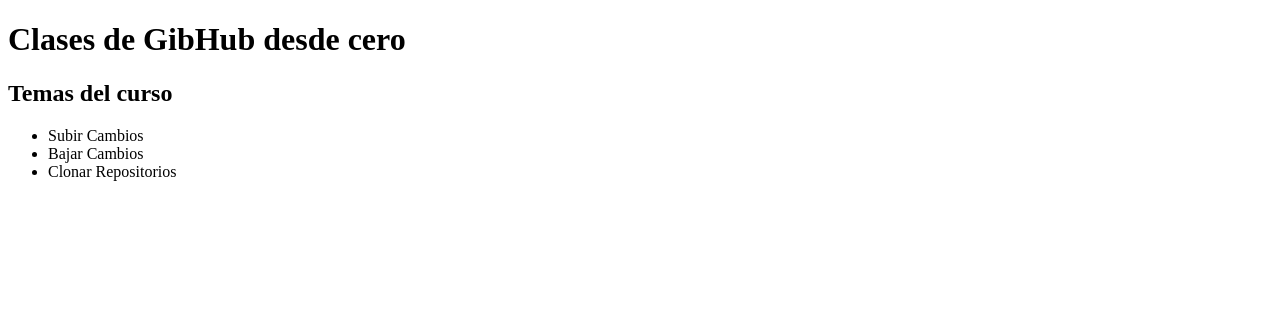
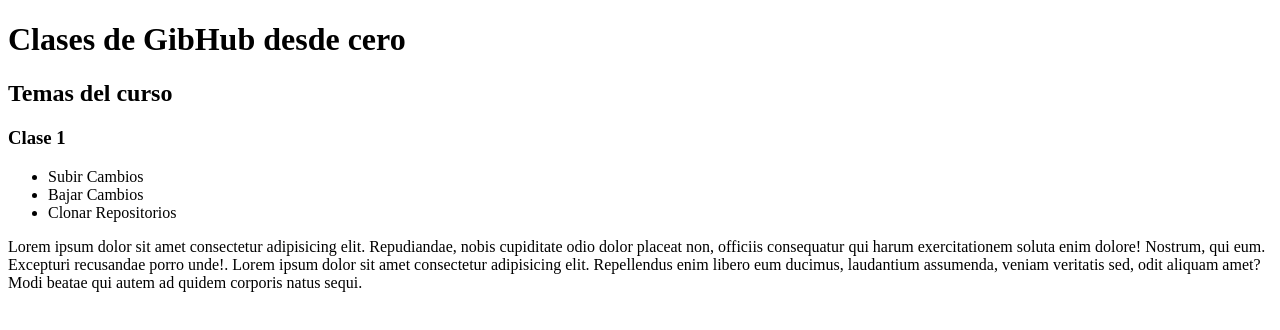
Before and after one commit to betto760/cursogithub, a plain HTML site: page index.html in a window 1280 px wide. Drawn offline with Linux system fonts and the light colour scheme.

Commit message:
Se agrego la descripcion del primer tema

```diff
--- a/index.html
+++ b/index.html
@@ -11,12 +11,14 @@
         <div>
             <h2>Temas del curso</h2>
         </div>
+        <h3>Clase 1</h3>
         <div>
             <ul>
                 <li>Subir Cambios</li>
                 <li>Bajar Cambios</li>
                 <li>Clonar Repositorios</li>
             </ul>
+            <p>Lorem ipsum dolor sit amet consectetur adipisicing elit. Repudiandae, nobis cupiditate odio dolor placeat non, officiis consequatur qui harum exercitationem soluta enim dolore! Nostrum, qui eum. Excepturi recusandae porro unde!. Lorem ipsum dolor sit amet consectetur adipisicing elit. Repellendus enim libero eum ducimus, laudantium assumenda, veniam veritatis sed, odit aliquam amet? Modi beatae qui autem ad quidem corporis natus sequi.</p>
         </div>
     </div>
 </body>
```
